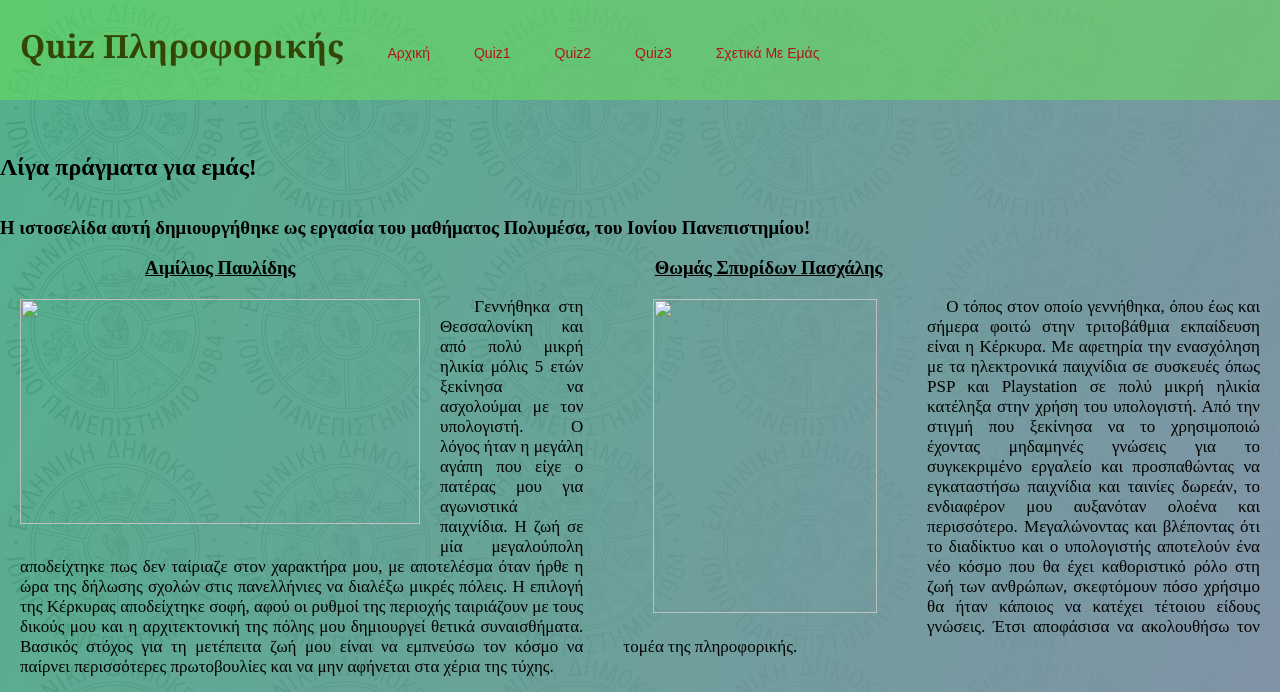
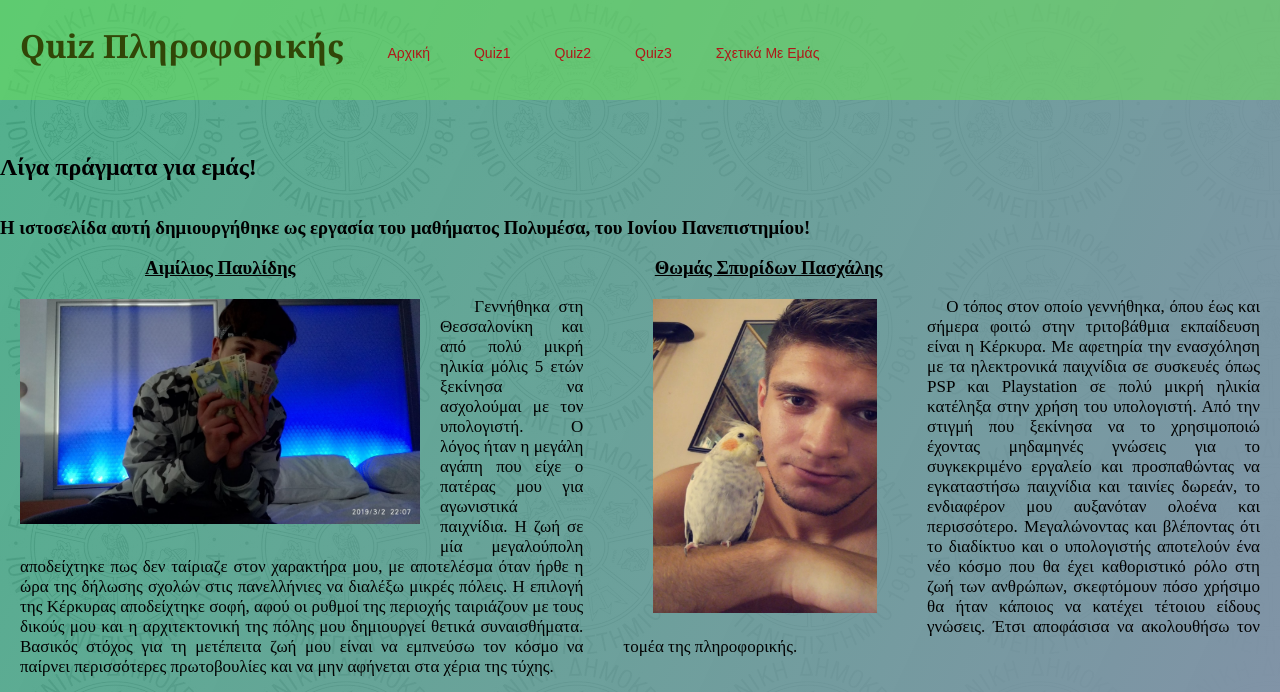
Before and after one commit to p19pasc/polumesa, a plain HTML site: page about.html in a window 1280 px wide. Shown: the top 692 px of the page. Drawn offline with Linux system fonts and the light colour scheme; files whose address does not match are found by name.

Commit message:
Update about.html

```diff
--- a/about.html
+++ b/about.html
@@ -31,7 +31,7 @@
         <section class="split"> <!-- we have a section that contains the left and the right part of the split -->
             <div id="leftpart">  <!-- the "leftpart" refers to the left part-->
                 <h3>&nbsp &nbsp &nbsp &nbsp &nbsp &nbsp &nbsp &nbsp &nbsp &nbsp &nbsp &nbsp &nbsp &nbsp &nbsp &nbsp<u>Αιμίλιος Παυλίδης</h3></u>
-                <img align="left" class="img-aimilios" src="emilios.jpg" width="400" height="225">  <!-- class for image which is displayed on the left side
+                <img align="left" class="img-aimilios" src="images_mp3/emilios.jpg" width="400" height="225">  <!-- class for image which is displayed on the left side
                     of the left part with the given width and size-->
                 <br>
                 <p style="text-align: justify">&nbsp &nbsp Γεννήθηκα στη Θεσσαλονίκη και από πολύ μικρή ηλικία μόλις 5 ετών ξεκίνησα να ασχολούμαι με τον υπολογιστή. Ο λόγος ήταν η μεγάλη αγάπη που είχε ο πατέρας μου για αγωνιστικά παιχνίδια. Η ζωή σε μία μεγαλούπολη αποδείχτηκε πως δεν ταίριαζε στον χαρακτήρα μου, με αποτελέσμα όταν ήρθε η ώρα της δήλωσης σχολών στις πανελλήνιες να διαλέξω μικρές πόλεις.
@@ -40,7 +40,7 @@
             </div>
             <div id="rightpart"> <!-- the "rightpart" refers to the right part-->
                 <h3>&nbsp &nbsp &nbsp &nbsp &nbsp &nbsp<u>Θωμάς Σπυρίδων Πασχάλης</h3></u>
-                <img align="left" class="img-thomas" src="thomas.jpg" width="223.714285714" height="313.714285714"> <!-- class for image which is displayed on the left side
+                <img align="left" class="img-thomas" src="images_mp3/thomas.jpg" width="223.714285714" height="313.714285714"> <!-- class for image which is displayed on the left side
                     of the right part with the given width and size-->
                 <br>
                 <p style="text-align: justify">&nbsp &nbsp Ο τόπος στον οποίο γεννήθηκα, όπου έως και σήμερα φοιτώ στην τριτοβάθμια εκπαίδευση είναι η Κέρκυρα. Με αφετηρία την ενασχόληση με τα ηλεκτρονικά παιχνίδια σε συσκευές όπως PSP και Playstation σε πολύ μικρή ηλικία κατέληξα στην χρήση του υπολογιστή. Από την στιγμή που ξεκίνησα να το χρησιμοποιώ έχοντας μηδαμηνές γνώσεις για το συγκεκριμένο εργαλείο και προσπαθώντας
```
